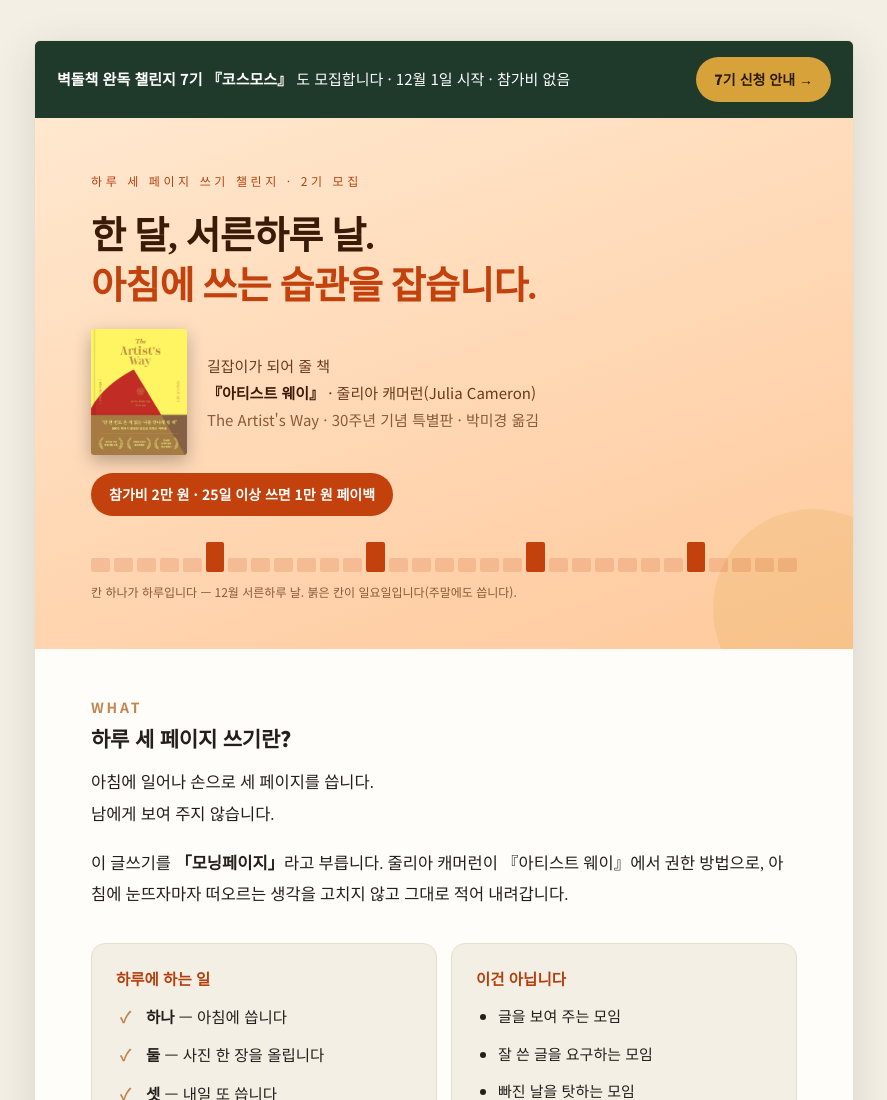
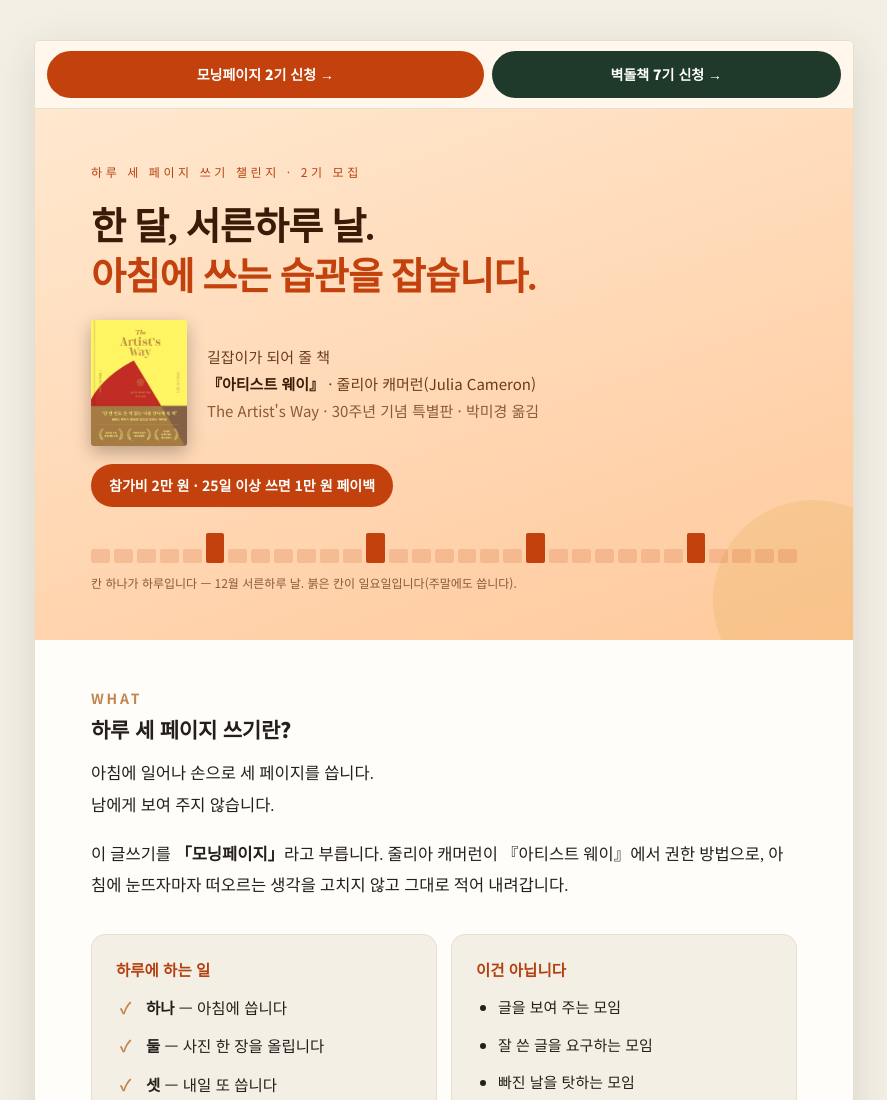
Before and after one commit to outis-books/outis-books.github.io, a plain HTML site: page tp2/index.html in a window 1280 px wide. Shown: the top 1100 px of the page, without its empty margins (196-1083 px from the left). Drawn offline with Linux system fonts and the light colour scheme.

Commit message:
tp2 맨 위 단추 둘: 모닝페이지 2기 신청 · 벽돌책 7기 신청
Co-Authored-By: Claude Opus 5.5 <noreply@anthropic.com>

```diff
--- a/tp2/index.html
+++ b/tp2/index.html
@@ -139,7 +139,7 @@ table.pay tr.top td{background:#fbf3e2;}
 @media print{ .sched th{background:#b5400f!important;-webkit-print-color-adjust:exact;print-color-adjust:exact;} }
 @media(max-width:700px){ .sched .wk{width:auto;} .sched .dt{width:auto;white-space:normal;font-size:13px;} .sched th:nth-child(1),.sched th:nth-child(2){width:auto;} .sched{font-size:13px;} table.pay{font-size:13px;} .payback .amt{font-size:18px;} table.pay .real{text-align:left;} }
 .blank{background:#fff3b0;color:#8a5a00;padding:1px 6px;border-radius:4px;font-weight:700}
-</style></head><body><div class="sheet"><div style="background:#1f3a2a;color:#fff;font-family:'Noto Sans KR',sans-serif;padding:16px 22px;display:flex;gap:14px;align-items:center;justify-content:space-between;flex-wrap:wrap;"><span style="font-size:15px;line-height:1.6;"><b>벽돌책 완독 챌린지 7기 『코스모스』</b> 도 모집합니다 · 12월 1일 시작 · 참가비 없음</span><a href="https://outis-books.github.io/cosmos/" style="background:#d8a23a;color:#2a1a08;font-weight:900;font-size:14px;padding:9px 18px;border-radius:30px;text-decoration:none;white-space:nowrap;">7기 신청 안내 →</a></div>
+</style></head><body><div class="sheet"><div style="display:grid;grid-template-columns:1.25fr 1fr;gap:8px;padding:10px 12px;background:#fff7ec;border-bottom:1px solid #e7dfcd;"><a href="https://docs.google.com/forms/d/e/1FAIpQLSeJtKJlilGGFfV1_yJ4ejiAprQdIYZuYwS__4vRgBEMXebd4A/viewform" style="text-decoration:none;border-radius:30px;padding:10px 8px;text-align:center;font-family:'Noto Sans KR',sans-serif;font-weight:900;font-size:14px;white-space:nowrap;overflow:hidden;text-overflow:ellipsis;display:block;background:#c2410c;color:#fff;">모닝페이지 2기 신청 →</a><a href="https://outis-books.github.io/cosmos/" style="text-decoration:none;border-radius:30px;padding:10px 8px;text-align:center;font-family:'Noto Sans KR',sans-serif;font-weight:900;font-size:14px;white-space:nowrap;overflow:hidden;text-overflow:ellipsis;display:block;background:#1f3a2a;color:#fff;">벽돌책 7기 신청 →</a></div>
 
 <div class="hero">
   <div class="kicker">하루 세 페이지 쓰기 챌린지 · 2기 모집</div>
```
